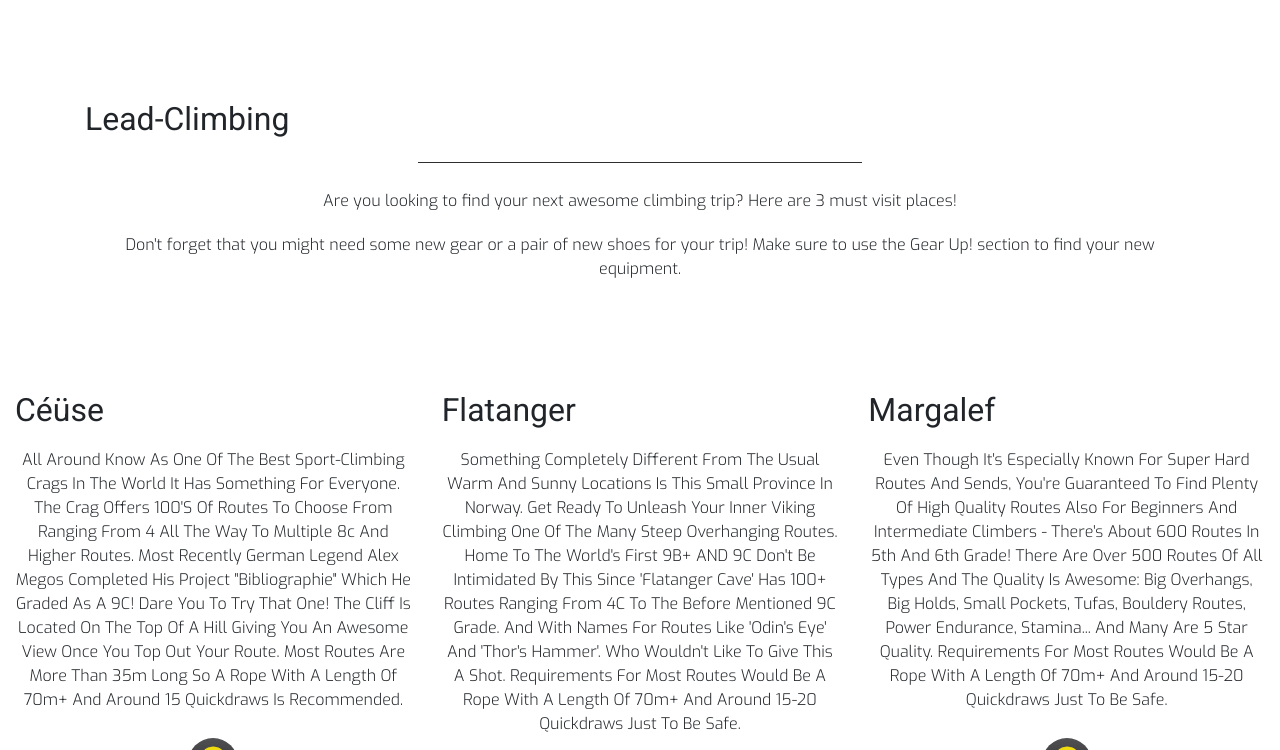
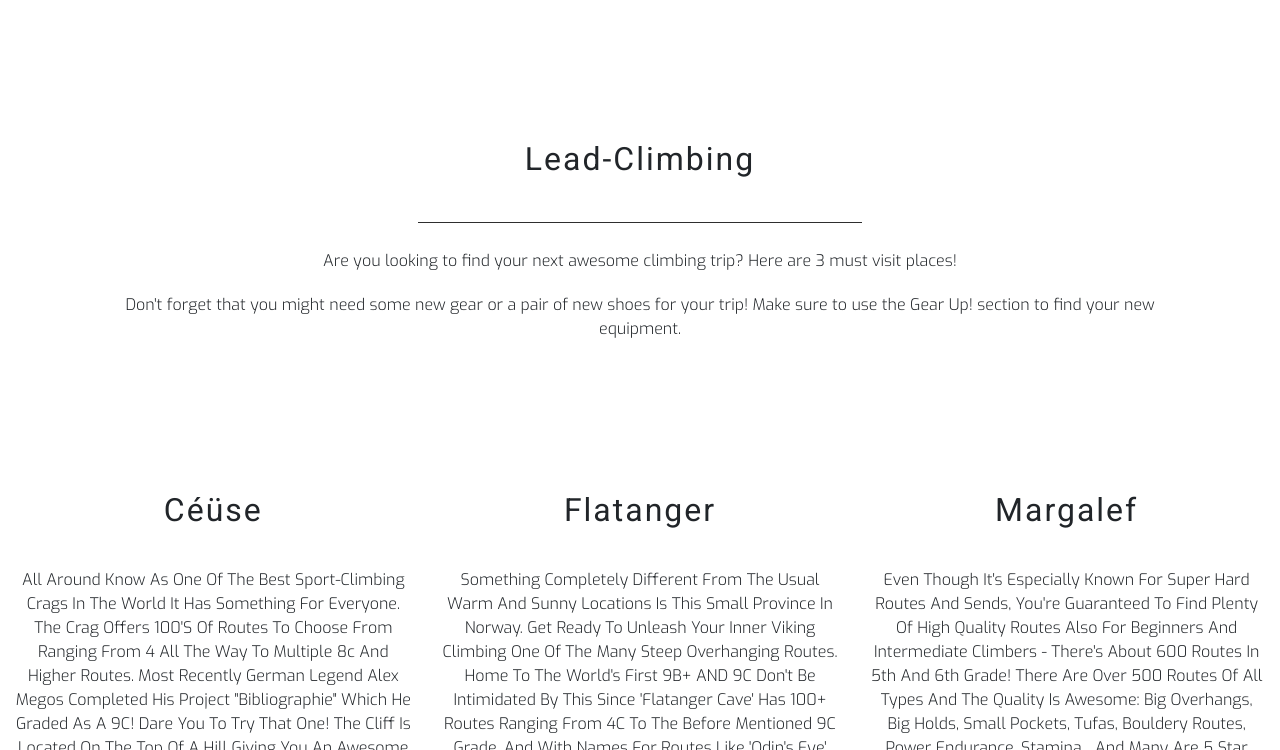
Before and after one commit to ThijsTerporten/Climbing-Traveller, a plain HTML site: page lead-climbing.html in a window 1280 px wide. Shown: the part 800-1550 px from the top of the page. Drawn offline with nearby package versions, Linux system fonts and the light colour scheme.

Commit message:
Update classes for headings

```diff
--- a/lead-climbing.html
+++ b/lead-climbing.html
@@ -65,6 +65,7 @@
         <!-- Background-Hero-Image -->
         <div class="hero-image-lead-climbing">
             <div class="full-bg-image container-fluid">
+
                 <div class="row">
                     <div class="col-lg-12 col">
                         <h1 class="main-heading uppercase">Lead-Climbing</h1>
@@ -87,7 +88,7 @@
         <section>
             <div class="row">
                 <div class="col col-lg-12">
-                    <h2 class="uppercase about-heading">Lead-Climbing</h2>
+                    <h2 class="uppercase heading">Lead-Climbing</h2>
                 </div>
             </div>
             <hr class="heading-divider--black">
@@ -111,7 +112,7 @@
             <div class="row">
                 <div class="col-lg-4 col-md-6 col-sm-12">
                     <article>
-                        <h2 class="uppercase form-heading">Céüse</h2>
+                        <h2 class="uppercase heading">Céüse</h2>
                         <p class="form-text">All around know as one of the best sport-climbing crags in the world it has
                             something for
                             everyone. The crag offers 100's of routes to choose from ranging from 4 all the way to
@@ -124,13 +125,14 @@
                             is
                             recommended.
                         </p>
-                        <a href="https://27crags.com/areas/ceuse-area" class="crag-link" target="_blank"> <img
-                                src="assets/images/27-crags.png" alt="27-crags logo" class="crag-logo"></a>
+                        <a href="https://27crags.com/areas/ceuse-area" class="crag-link" target="_blank">
+                            <img src="assets/images/27-crags.png" alt="27-crags logo" class="crag-logo">
+                        </a>
                     </article>
                 </div>
                 <div class="col-lg-4 col-md-6 col-sm-12">
                     <article>
-                        <h2 class="uppercase form-heading">Flatanger</h2>
+                        <h2 class="uppercase heading">Flatanger</h2>
                         <p class="form-text">Something completely different from the usual warm and sunny locations is
                             this
                             small province in
@@ -147,14 +149,15 @@
                             just
                             to be safe.
                         </p>
-                        <a href="https://27crags.com/crags/flatanger" class="crag-link" target="_blank"> <img
-                                src="assets/images/27-crags.png" alt="27-crags logo" class="crag-logo"></a>
+                        <a href="https://27crags.com/crags/flatanger" class="crag-link" target="_blank">
+                            <img src="assets/images/27-crags.png" alt="27-crags logo" class="crag-logo">
+                        </a>
 
                     </article>
                 </div>
                 <div class="col-lg-4 col-md-6 col-sm-12">
                     <article>
-                        <h2 class="uppercase form-heading">Margalef</h2>
+                        <h2 class="uppercase heading">Margalef</h2>
                         <p class="form-text"> Even though it's especially known for super hard routes and sends, you're
                             guaranteed to find
                             plenty of high quality routes also for beginners and intermediate climbers - there's about
@@ -169,9 +172,9 @@
                             just
                             to be safe.
                         </p>
-                        <a href="https://27crags.com/areas/margalef" class="crag-link" target="_blank"> <img
-                                src="assets/images/27-crags.png" alt="27-crags logo" class="crag-logo"></a>
-
+                        <a href="https://27crags.com/areas/margalef" class="crag-link" target="_blank">
+                            <img src="assets/images/27-crags.png" alt="27-crags logo" class="crag-logo">
+                        </a>
                     </article>
                 </div>
             </div>
```
